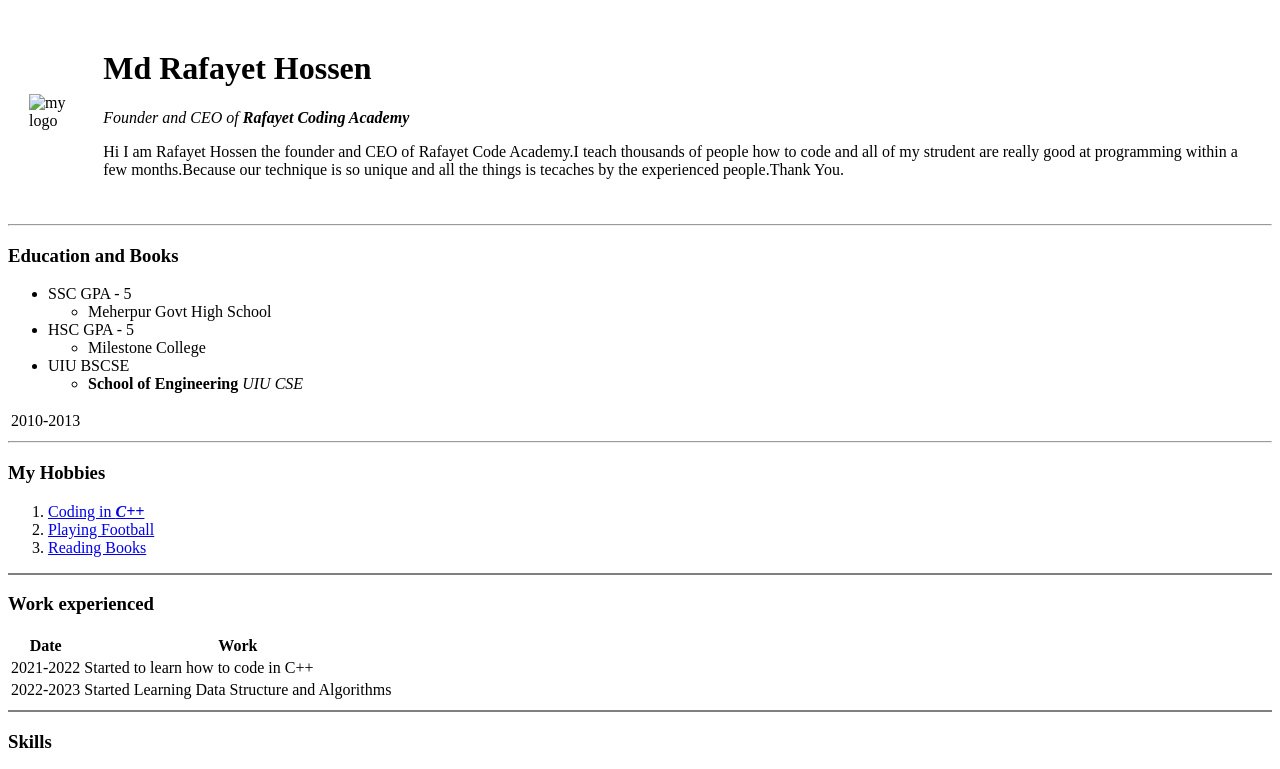
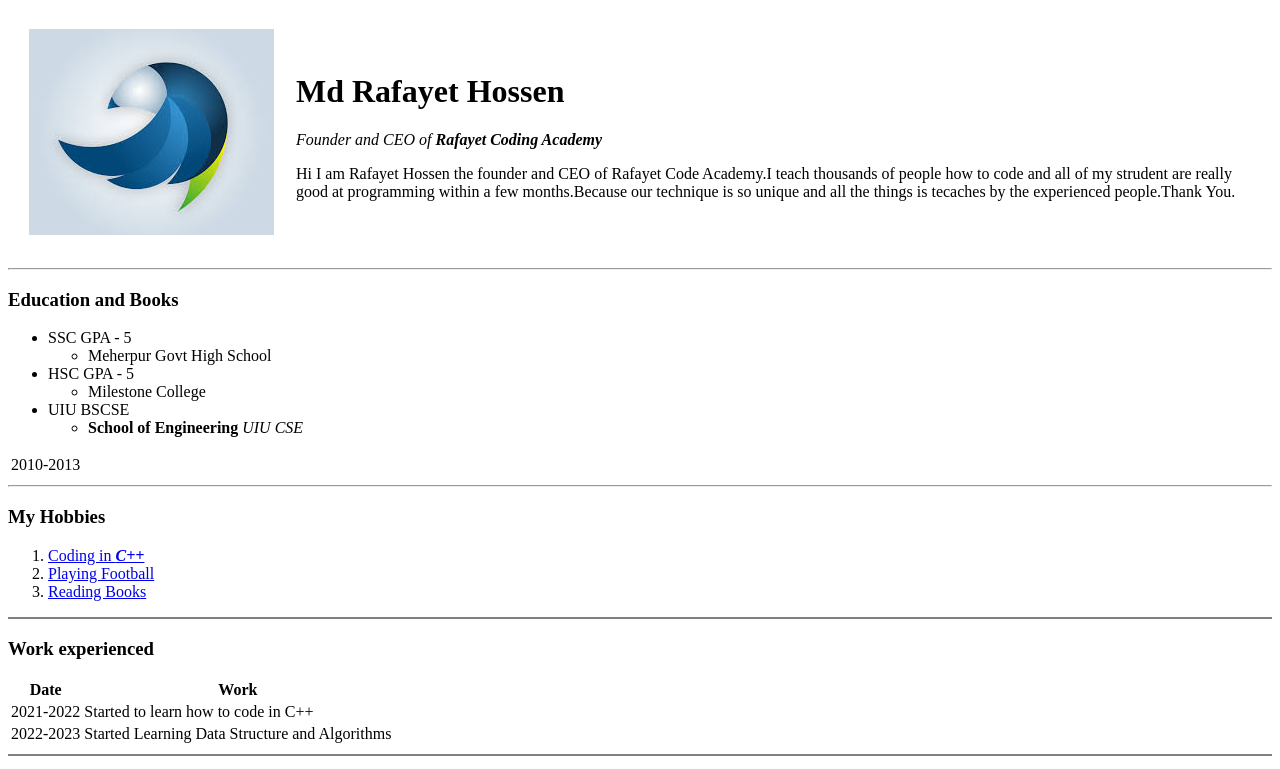
Before and after one commit to BorkenGlass/CV, a plain HTML site: page index.html in a window 1280 px wide. Shown: the top 769 px of the page. Drawn offline with Linux system fonts and the light colour scheme.

Commit message:
Update index.html
I change the relative path of my image include in my HTML file

```diff
--- a/index.html
+++ b/index.html
@@ -8,7 +8,7 @@
     <table cellspacing="20">
         <tr>
             <td>
-                <img src="images/images.jpg" alt="my logo">
+                <img src="images.jpg" alt="my logo">
             </td>
             <td>
                 <h1>Md Rafayet Hossen</h1>
```
